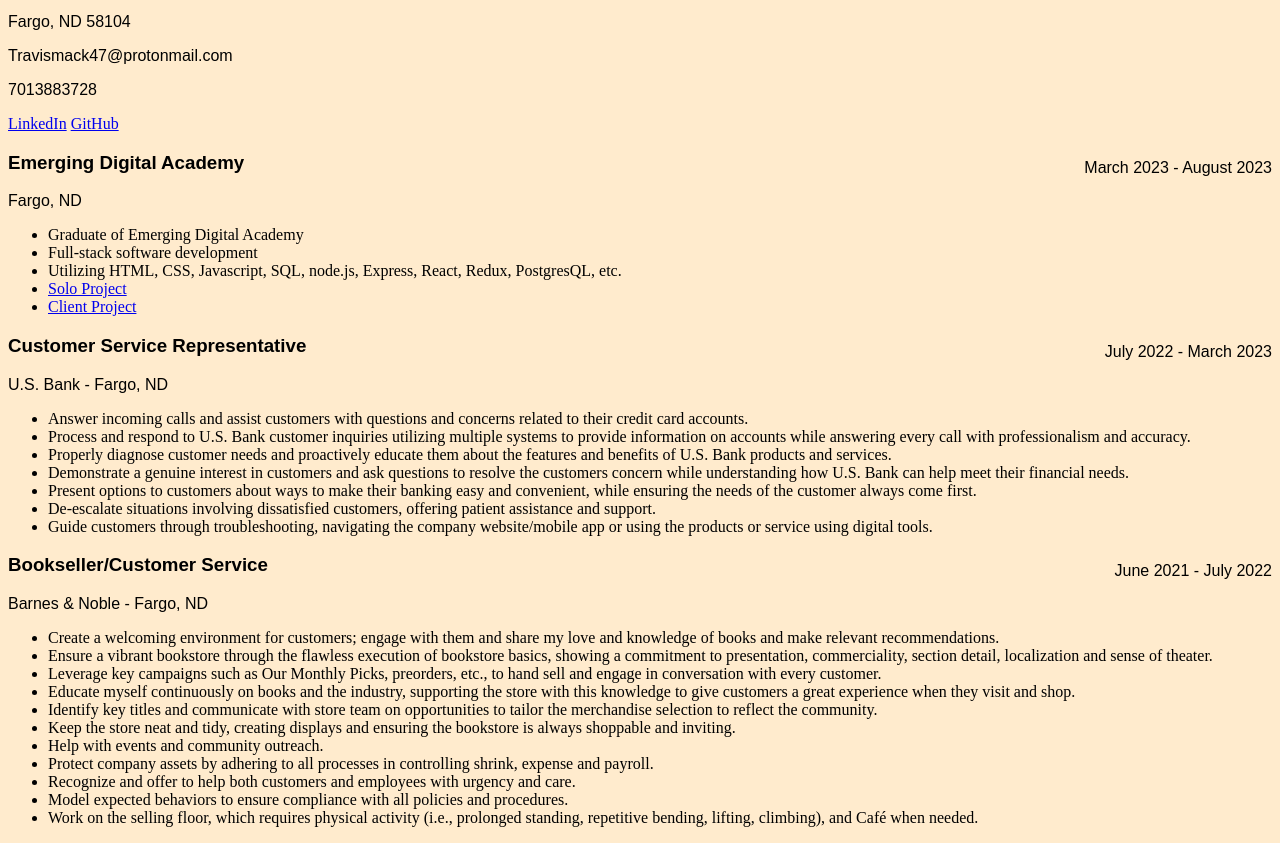
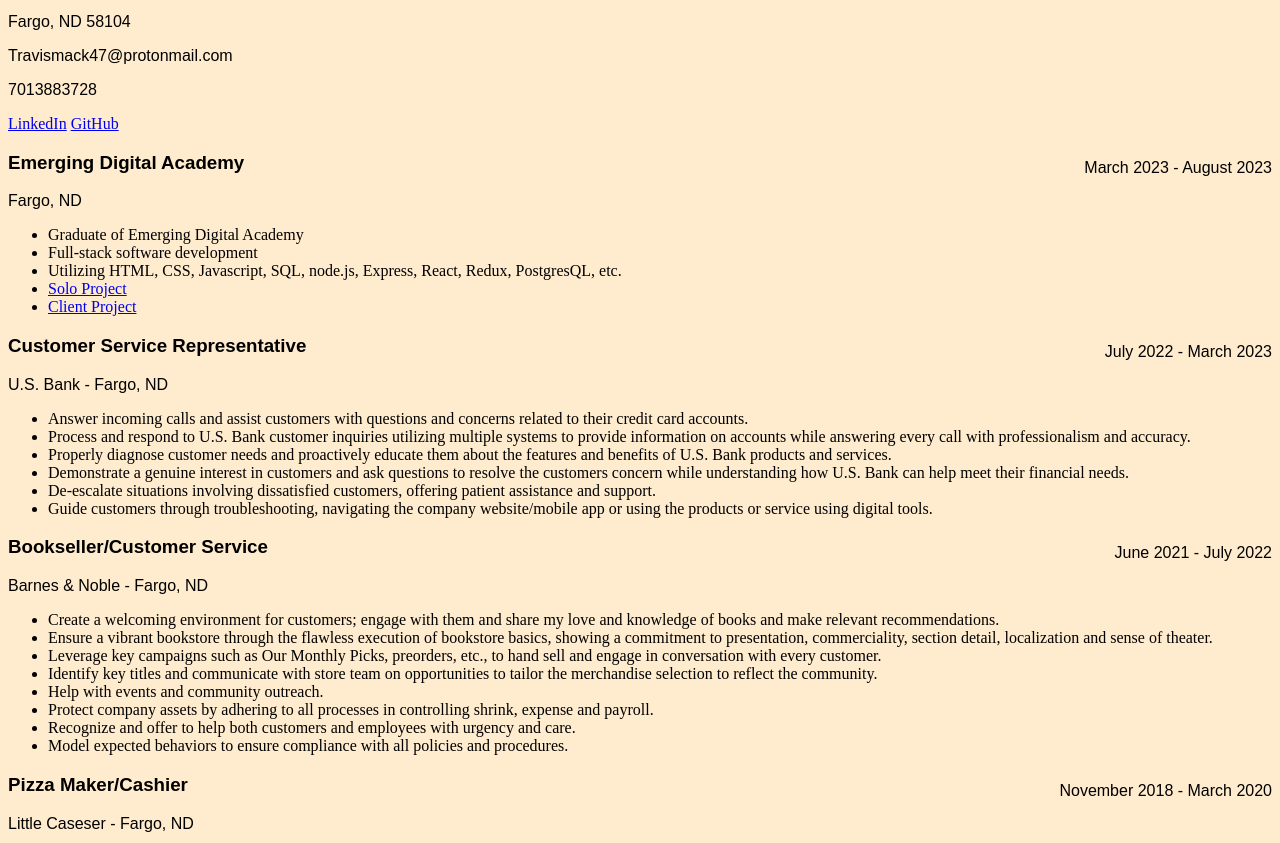
Before and after one commit to travismack47/Updated-Resume, a plain HTML site: page index.html in a window 1280 px wide. Shown: the part 101-944 px from the top of the page. Drawn offline with Linux system fonts and the light colour scheme.

Commit message:
slimmed down size of some entries

```diff
--- a/index.html
+++ b/index.html
@@ -36,8 +36,6 @@
       <li>Process and respond to U.S. Bank customer inquiries utilizing multiple systems to provide information on accounts while answering every call with professionalism and accuracy.</li>
       <li>Properly diagnose customer needs and proactively educate them about the features and benefits of U.S. Bank products and services. </li>
       <li>Demonstrate a genuine interest in customers and ask questions to resolve the customers concern while understanding how U.S. Bank can help meet their financial needs.</li>
-      <li>Present options to customers about ways to make their banking easy and convenient, while ensuring
-        the needs of the customer always come first.</li>
       <li>De-escalate situations involving dissatisfied customers, offering patient assistance and support.</li>
       <li>Guide customers through troubleshooting, navigating the company website/mobile app or using the
         products or service using digital tools.</li>
@@ -53,18 +51,12 @@
         to presentation, commerciality, section detail, localization and sense of theater.</li>
       <li>Leverage key campaigns such as Our Monthly Picks, preorders, etc., to hand sell and engage in
         conversation with every customer.</li>
-      <li> Educate myself continuously on books and the industry, supporting the store with this knowledge to
-        give customers a great experience when they visit and shop.</li>
       <li> Identify key titles and communicate with store team on opportunities to tailor the merchandise
         selection to reflect the community.</li>
-      <li> Keep the store neat and tidy, creating displays and ensuring the bookstore is always shoppable and
-        inviting.</li>
       <li> Help with events and community outreach.</li>
       <li> Protect company assets by adhering to all processes in controlling shrink, expense and payroll.</li>
       <li> Recognize and offer to help both customers and employees with urgency and care.</li>
       <li> Model expected behaviors to ensure compliance with all policies and procedures.</li>
-      <li>Work on the selling floor, which requires physical activity (i.e., prolonged standing, repetitive bending,
-        lifting, climbing), and Café when needed.</li>
       </ul>
 
   <h3>Pizza Maker/Cashier</h3>
```
